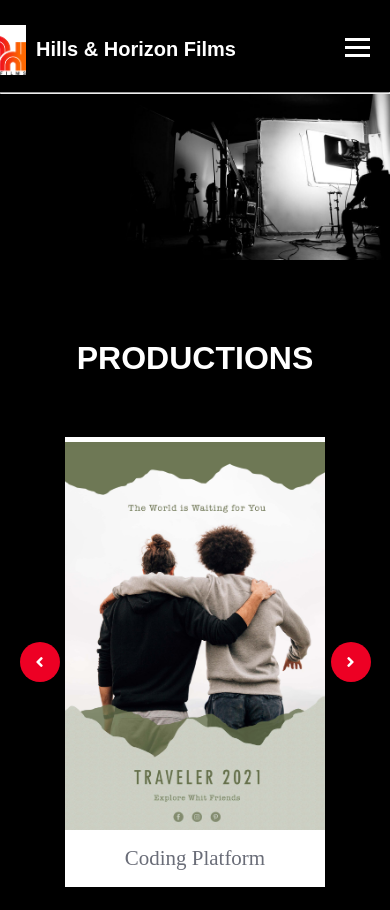
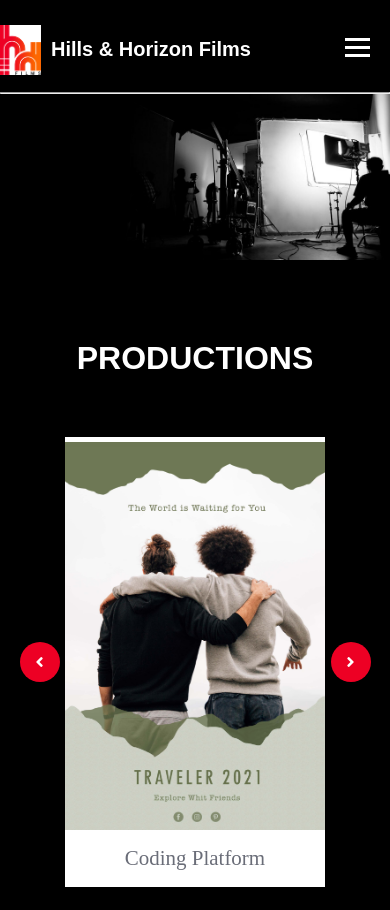
Before and after one commit to SamyakMdr/horizon, a plain HTML site: page index.html in a window 390 px wide. Shown: the top 910 px of the page. Drawn offline with Linux system fonts and the light colour scheme.

Commit message:
Update style.css
changi in margin of logo

```diff
--- a/style.css
+++ b/style.css
@@ -76,7 +76,7 @@ nav {
     }
 
     .logo a img {
-        margin-left: -380px;
+        margin-left: -350px;
     }
 
     /* Logo adjustments */
```
